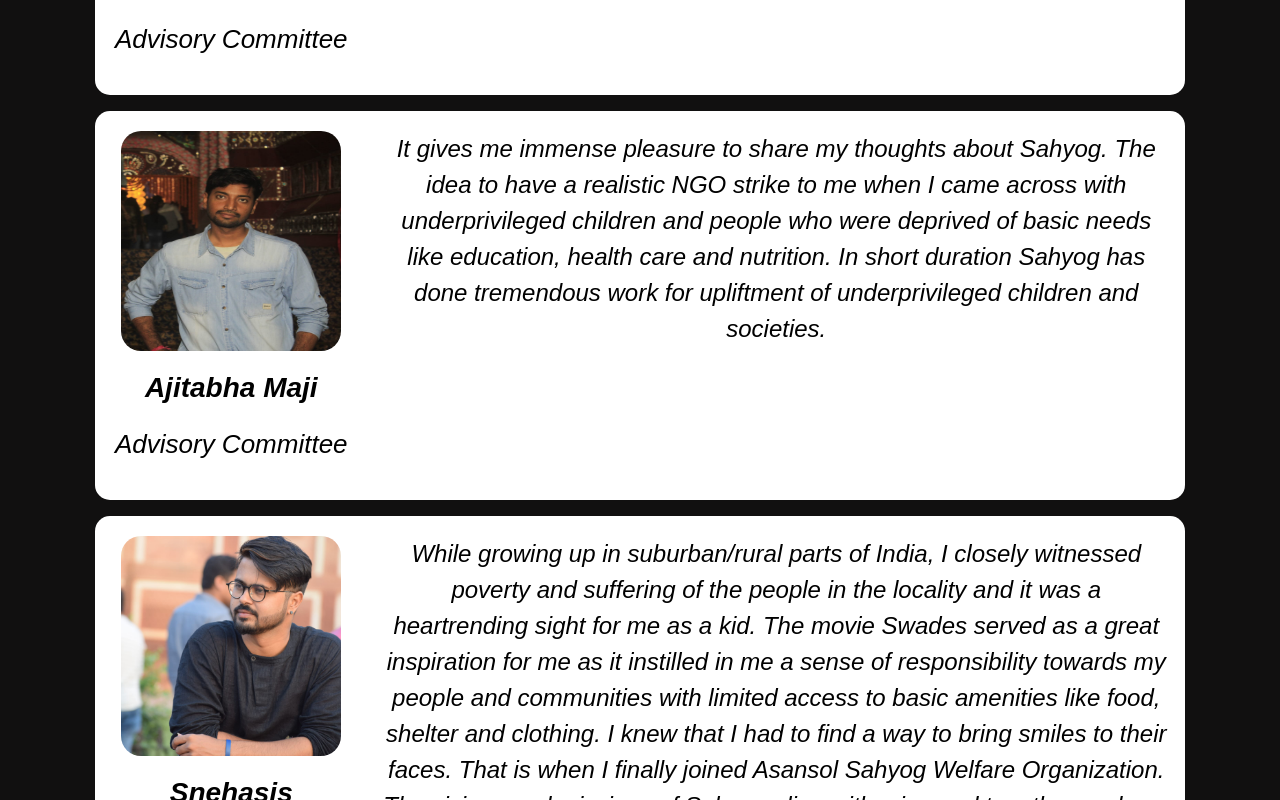
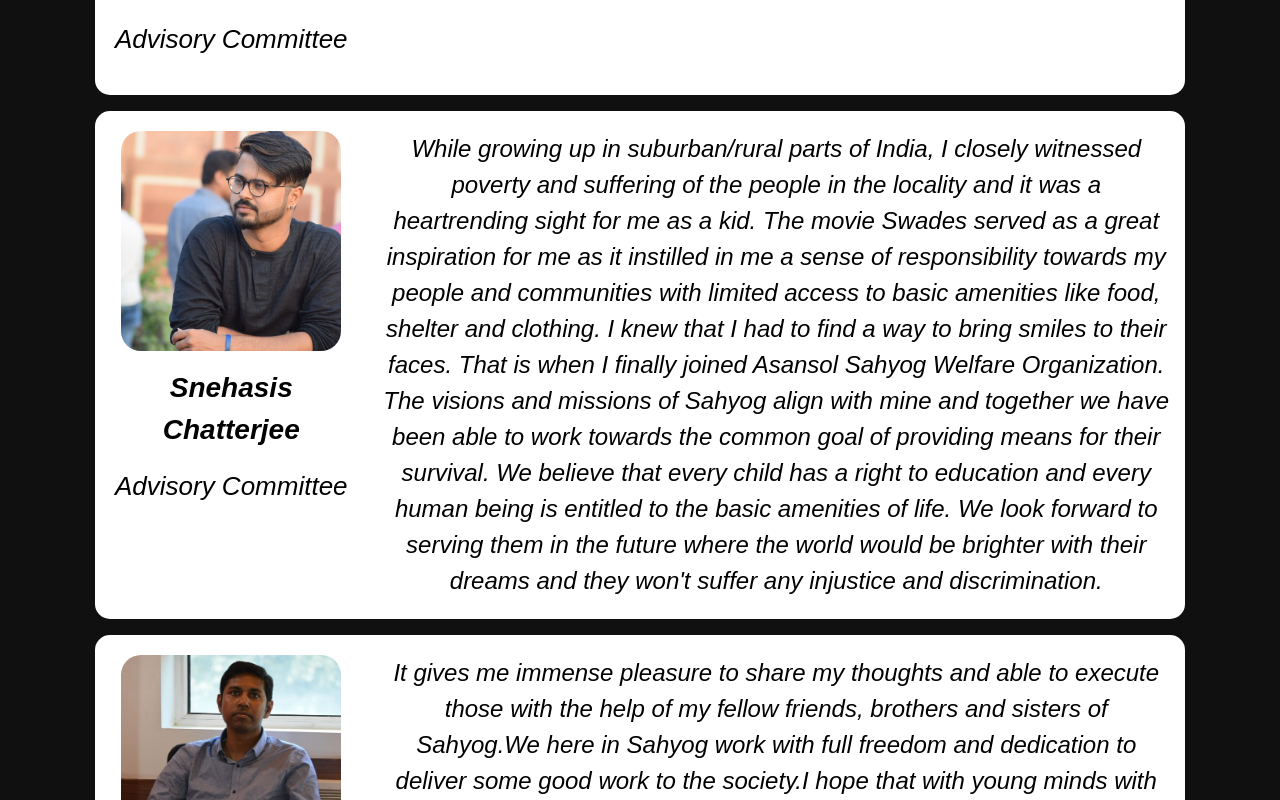
Before and after one commit to deadwing7x/sahyog, a React (Create React App) app: page /about-us in a window 1280 px wide. Shown: the part 4440-5240 px from the top of the page. Built offline with nearby package versions, Linux system fonts and the light colour scheme.

Commit message:
Removed team member

```diff
--- a/src/data/testimonials.js
+++ b/src/data/testimonials.js
@@ -81,14 +81,6 @@
     Testimonial: "",
   },
   {
-    Name: "Ajitabha Maji",
-    DisplayPicture: "TeamMembers/AjitabhaMaji.jpg",
-    Position: "Advisory Committee",
-    Testimonial: `It gives me immense pleasure to share my thoughts about Sahyog. The idea to have a realistic NGO strike to
-      me when I came across with underprivileged children and people who were deprived of basic needs like education, health care
-      and nutrition. In short duration Sahyog has done tremendous work for upliftment of underprivileged children and societies.`,
-  },
-  {
     Name: "Snehasis Chatterjee",
     DisplayPicture: "TeamMembers/SnehasisChatterjee.jpg",
     Position: "Advisory Committee",
```
Also changed, not shown: public/TeamMembers/AjitabhaMaji.jpg (deleted).
